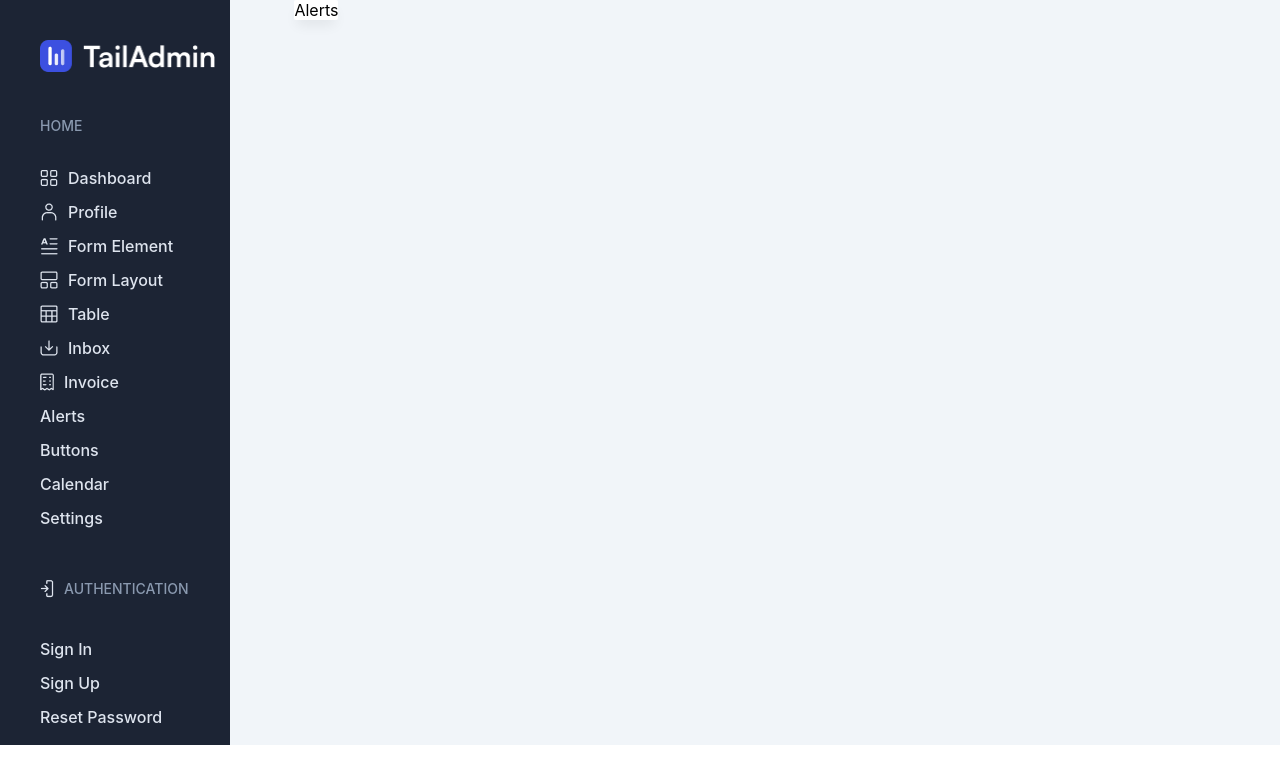
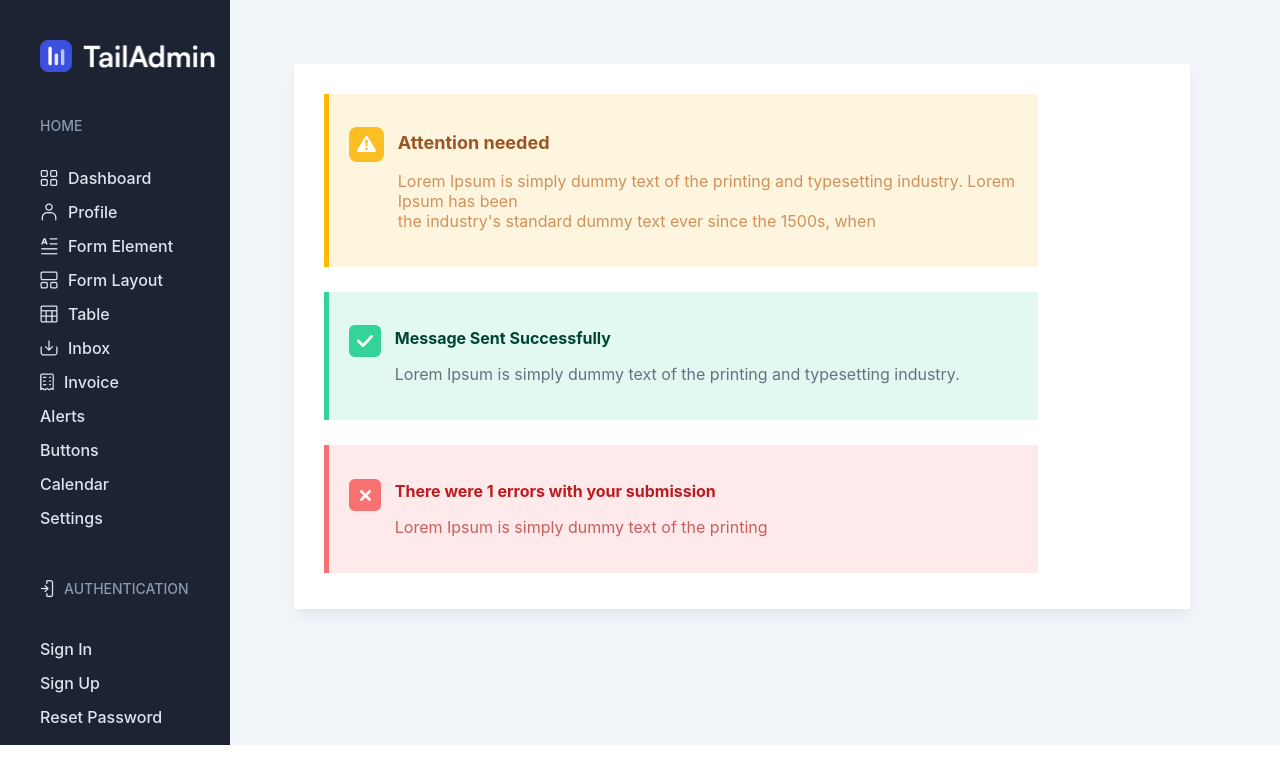
Before and after one commit to Muhametii00/Userdashboard, a React (Create React App) app: page /alerts in a window 1280 px wide. Shown: the top 784 px of the page. Built offline with nearby package versions, Linux system fonts and the light colour scheme.

Commit message:
Started and finished Alerts screen and added external style for Buttons screen

```diff
--- a/src/components/screens/Alerts.js
+++ b/src/components/screens/Alerts.js
@@ -1,11 +1,155 @@
 import React from "react";
 import WhiteCard from "../Cards.js/WhiteCard";
+import Attention from "../../assets/icons/Attention.png";
+import Success from "../../assets/icons/Success.png";
+import Errorr from "../../assets/icons/Errorr.png";
 
 export const Alerts = () => {
   return (
-    <div>
-      <WhiteCard>
-        <div>Alerts</div>
+    <div
+      style={{
+        width: "70%",
+        marginTop: "5%",
+      }}
+    >
+      <WhiteCard height="80%" size="100%">
+        <div
+          style={{
+            padding: "30px",
+            display: "flex",
+            flexDirection: "column",
+          }}
+        >
+          <div
+            style={{
+              backgroundColor: "#FEF5DE",
+              padding: "20px",
+              width: "80%",
+              display: "flex",
+              flexDirection: "row",
+              gap: "2%",
+              marginBottom: "3%",
+              borderLeft: "5px solid #FFB800",
+            }}
+          >
+            <img
+              style={{ marginTop: "2%" }}
+              width="35px"
+              height="35px"
+              src={Attention}
+              alt="Attention"
+            />
+            <span>
+              <p
+                style={{
+                  fontStyle: "normal",
+                  fontWeight: "700",
+                  fontSize: "18px",
+                  color: "#9D5425",
+                }}
+              >
+                Attention needed
+              </p>
+              <p
+                style={{
+                  fontStyle: "normal",
+                  fontWeight: "400",
+                  fontSize: "16px",
+                  color: "#D0915C",
+                }}
+              >
+                Lorem Ipsum is simply dummy text of the printing and typesetting
+                industry. Lorem Ipsum has been <br /> the industry's standard
+                dummy text ever since the 1500s, when
+              </p>
+            </span>
+          </div>
+          <div
+            style={{
+              backgroundColor: "#E1F9F0",
+              padding: "20px",
+              width: "80%",
+              display: "flex",
+              flexDirection: "row",
+              gap: "2%",
+              marginBottom: "3%",
+              borderLeft: "5px solid #34D399",
+            }}
+          >
+            <img
+              style={{ marginTop: "2%" }}
+              width="32px"
+              height="32px"
+              src={Success}
+              alt="Success"
+            />
+            <span>
+              <p
+                style={{
+                  fontStyle: "normal",
+                  fontWeight: "700",
+                  fontSize: "16px",
+                  color: "#004434",
+                }}
+              >
+                Message Sent Successfully
+              </p>
+              <p
+                style={{
+                  fontStyle: "normal",
+                  fontWeight: "400",
+                  fontSize: "16px",
+                  color: "#637381",
+                }}
+              >
+                Lorem Ipsum is simply dummy text of the printing and typesetting
+                industry.
+              </p>
+            </span>
+          </div>
+          <div
+            style={{
+              backgroundColor: "#FEEAEA",
+              padding: "20px",
+              width: "80%",
+              display: "flex",
+              flexDirection: "row",
+              gap: "2%",
+              marginBottom: "3%",
+              borderLeft: "5px solid #F87171",
+            }}
+          >
+            <img
+              style={{ marginTop: "2%" }}
+              width="32px"
+              height="32px"
+              src={Errorr}
+              alt="Errorr"
+            />
+            <span>
+              <p
+                style={{
+                  fontStyle: "normal",
+                  fontWeight: "700",
+                  fontSize: "16px",
+                  color: "#BC1C21",
+                }}
+              >
+                There were 1 errors with your submission
+              </p>
+              <p
+                style={{
+                  fontStyle: "normal",
+                  fontWeight: "400",
+                  fontSize: "16px",
+                  color: "#CD5D5D",
+                }}
+              >
+                Lorem Ipsum is simply dummy text of the printing
+              </p>
+            </span>
+          </div>
+        </div>
       </WhiteCard>
     </div>
   );
```
Also changed, not shown: src/components/styles/Buttons.css (added, +30 -0 lines).
